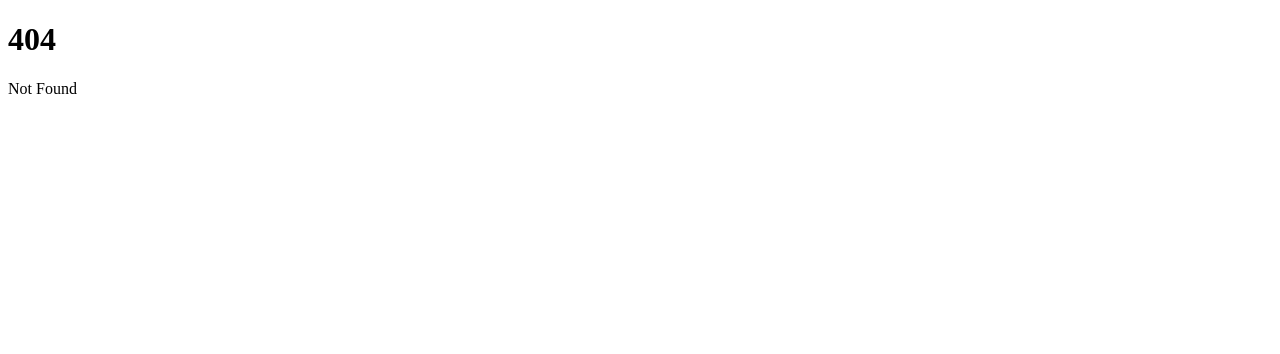
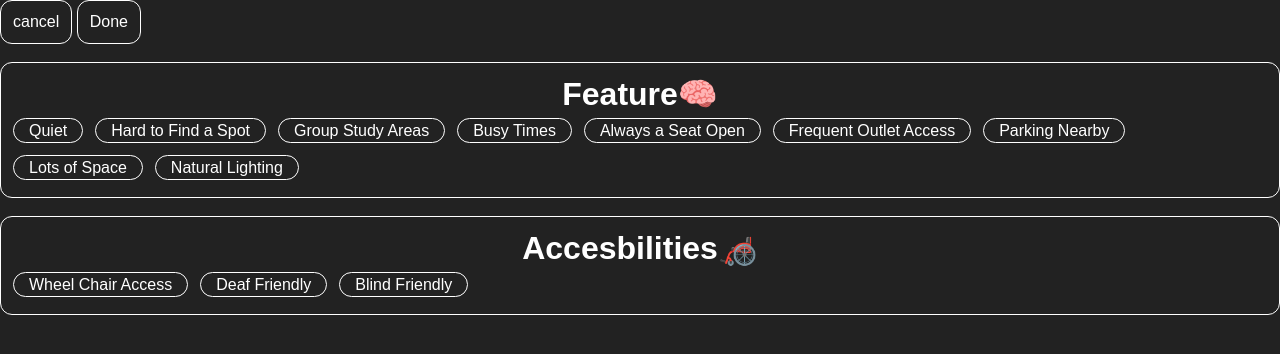
Before and after one commit to studyscout/studyscout.github.io, a SvelteKit app: page /Zachtesting in a window 1280 px wide. Before the commit this address had no page. Shown: the top 354 px of the page. Built offline with nearby package versions, Linux system fonts and the light colour scheme.

Commit message:
Zach: doing tag UI

```diff
--- /dev/null
+++ b/src/routes/Zachtesting/+page.svelte
@@ -0,0 +1,59 @@
+<script lang="ts">
+	//import '../../styles/tags.sass';
+  import '../../styles/location.sass';
+	import '../../styles/global.sass';
+	import { allTags, accesbilities } from '../../scripts/taglist.ts';
+  let count = 0;
+  function add(): void{
+    count++;
+    console.log(count);
+}
+</script>
+
+<div class="container" on:click={add()}>
+  <p style="flex-shrink: 1">cancel</p>
+</div>
+<div class="container" on:click={add()}>
+  <p>Done</p>
+</div>
+
+<p>&nbsp</p>
+
+<div class="tile-container">
+
+  <h1 style="flex-wrap: nowrap">
+  <p>Feature&#129504 </p>
+</h1>
+
+  <ul class="tags">
+    {#each allTags as tag}
+      <div class="unfilled_tag" on:click={add()}>
+        {tag}
+      </div>
+    {/each}
+    </ul>
+</div>
+
+<p>&nbsp</p>
+
+<div class="tile-container">
+
+  <h1>
+  <p>Accesbilities&#129469</p>
+  </h1>
+  <ul class="tags">
+      {#each accesbilities as tag}
+        <div class="unfilled_tag" on:click={add()}>
+          {tag}
+        </div>
+      {/each}
+    </ul>
+
+</div>
+
+
+<style>
+
+
+
+</style>
--- /dev/null
+++ b/src/scripts/taglist.ts
@@ -0,0 +1,17 @@
+export const allTags: string[] = [
+	'Quiet',
+	'Hard to Find a Spot',
+	'Group Study Areas',
+	'Busy Times',
+	'Always a Seat Open',
+	'Frequent Outlet Access',
+	'Parking Nearby',
+	'Lots of Space',
+	'Natural Lighting'
+];
+
+export const accesbilities: string[] = [
+	'Wheel Chair Access',
+	'Deaf Friendly',
+	'Blind Friendly',
+];
--- /dev/null
+++ b/src/styles/location.sass
@@ -0,0 +1,38 @@
+@import ./vars
+$ourgrey: #715F58
+
+.tile-container
+    border-radius: $border-radius
+    border: 1px solid white
+    padding: $padding
+    flex-wrap: wrap
+    text-align: center
+
+.container
+    &:hover
+        font-weight: bold
+
+    border: 1px solid white
+    border-radius: $border-radius
+    padding: $padding
+    flex-direction: row
+    display: inline-block
+
+
+.unfilled_tag
+    &:hover
+        background: grey
+    border-radius: 25px
+    border: 1px solid white
+    height: 5px
+    padding: 3px 15px 15px 15px
+    display: inline-block
+
+.tags
+  display: flex
+  margin: 0px
+  flex-wrap: wrap
+  gap: 12px
+  background: clear
+  padding: 5px 0px 5px 0px
+  margin: 0px
```
